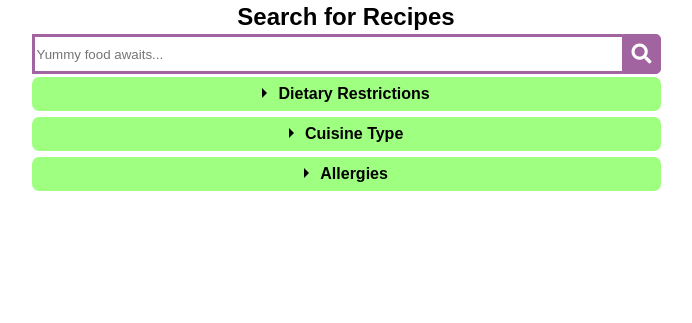
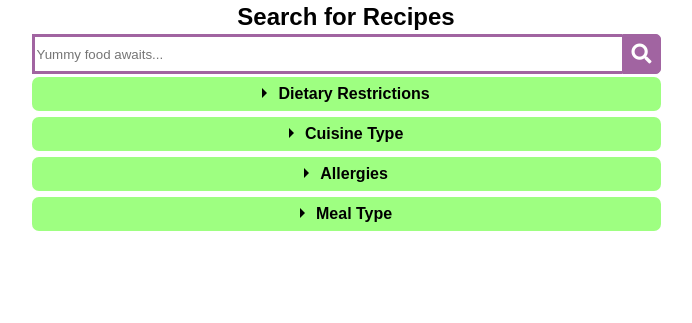
Before and after one commit to AlpineCurt/capstone1, a Flask app: page / in a window 1280 px wide. Shown: the part 58-381 px from the top of the page, without its empty margins (294-986 px from the left). Run offline with Flask 2, Linux system fonts and the light colour scheme; some libraries are stand-ins or nearby versions.

Commit message:
Added Meal Type to search restrictions

```diff
--- a/forms.py
+++ b/forms.py
@@ -42,7 +42,6 @@ class SearchForm(FlaskForm):
     peanut_free = BooleanField2("Peanut Free", group="allergy")
 
     # Cuisine Type
-
     American = BooleanField2("American", group="cuisine")
     Asian = BooleanField2("Asian", group="cuisine")
     British = BooleanField2("British", group="cuisine")
@@ -59,3 +58,9 @@ class SearchForm(FlaskForm):
     Middle_Eastern = BooleanField2("Middle Eastern", group="cuisine")
     South_American = BooleanField2("South American", group="cuisine")
     South_East_Asian = BooleanField2("South East Asian", group="cuisine")
+
+    # Meal Type
+    Breakfast = BooleanField2("Breakfast", group="mealType")
+    Lunch = BooleanField2("Lunch", group="mealType")
+    Dinner = BooleanField2("Dinner", group="mealType")
+    Snack = BooleanField2("Snack", group="mealType")
--- a/static/app.css
+++ b/static/app.css
@@ -183,6 +183,24 @@ h2 {
     transition: all 0.25s ease-out;
 }
 
+.lbl-toggle-meal-type {
+    display: block;
+
+    font-weight: bold;
+    font-size: 1rem;
+    text-align: center;
+
+    padding: .5rem;
+
+    color: black;
+    background: var(--bg-secondary);
+
+    cursor: pointer;
+
+    border-radius: 7px;
+    transition: all 0.25s ease-out;
+}
+
 .lbl-toggle-search {
     display: block;
 
@@ -210,6 +228,10 @@ h2 {
 }
 
 .lbl-toggle-allergies:hover {
+    color: black;
+}
+
+.lbl-toggle-meal-type:hover {
     color: black;
 }
 
@@ -244,6 +266,21 @@ h2 {
 }
 
 .lbl-toggle-allergies::before {
+    content: ' ';
+    display: inline-block;
+
+    border-top: 5px solid transparent;
+    border-bottom: 5px solid transparent;
+    border-left: 5px solid currentColor;
+
+    vertical-align: middle;
+    margin-right: .7rem;
+    transform: translateY(-2px);
+
+    transition: transform .2s ease-out;
+}
+
+.lbl-toggle-meal-type::before {
     content: ' ';
     display: inline-block;
 
@@ -300,6 +337,15 @@ h2 {
     padding: .5rem 1rem;
 }
 
+.collapsible-content-meal-type .content-inner {
+    background: var(--bg-sec-inner);
+    border-bottom: 1px solid var(--bg-secondary);
+
+    border-bottom-left-radius: 7px;
+    border-bottom-right-radius: 7px;
+    padding: .5rem 1rem;
+}
+
 .collapsible-content-search .content-inner {
     background: white;
     border-bottom: 1px solid white;
@@ -337,6 +383,12 @@ h2 {
 }
 
 .collapsible-content-allergies {
+    max-height: 0px;
+    overflow: hidden;
+    transition: max-height .25s ease-in-out;
+}
+
+.collapsible-content-meal-type {
     max-height: 0px;
     overflow: hidden;
     transition: max-height .25s ease-in-out;
@@ -383,6 +435,19 @@ h2 {
 }
 
 .toggle-allergies:checked + .lbl-toggle-allergies {
+    border-bottom-right-radius: 0;
+    border-bottom-left-radius: 0;
+}
+
+.toggle-meal-type:checked + .lbl-toggle-meal-type + .collapsible-content-meal-type {
+    max-height: 100vh;
+}
+
+.toggle-meal-type:checked + .lbl-toggle-meal-type::before {
+    transform: rotate(90deg) translateX(-3px);
+}
+
+.toggle-meal-type:checked + .lbl-toggle-meal-type {
     border-bottom-right-radius: 0;
     border-bottom-left-radius: 0;
 }
--- a/templates/search_block_fresh.html
+++ b/templates/search_block_fresh.html
@@ -48,6 +48,20 @@
                 </div>
             </div>
         </div>
+        <div class="wrap-collapsible">
+            <input type="checkbox" class="toggle-meal-type checkbox-collapse" id="collapsible-meal-type">
+            <label for="collapsible-meal-type" class="lbl-toggle-meal-type">Meal Type</label>
+            <div class="collapsible-content-meal-type meal-type">
+                <div class="content-inner">
+                    {% for field in form if field.widget.input_type != 'hidden' and field.group == 'mealType' %}
+                        <div class="diet-restrict-item">
+                            {{field}}
+                            {{field.label}}
+                        </div>
+                    {% endfor %}
+                </div>
+            </div>
+        </div>
     </form>
 
 </div>
```
Also changed, not shown: helper_functions.py (+6 -2 lines), models.py (+23 -0 lines).
